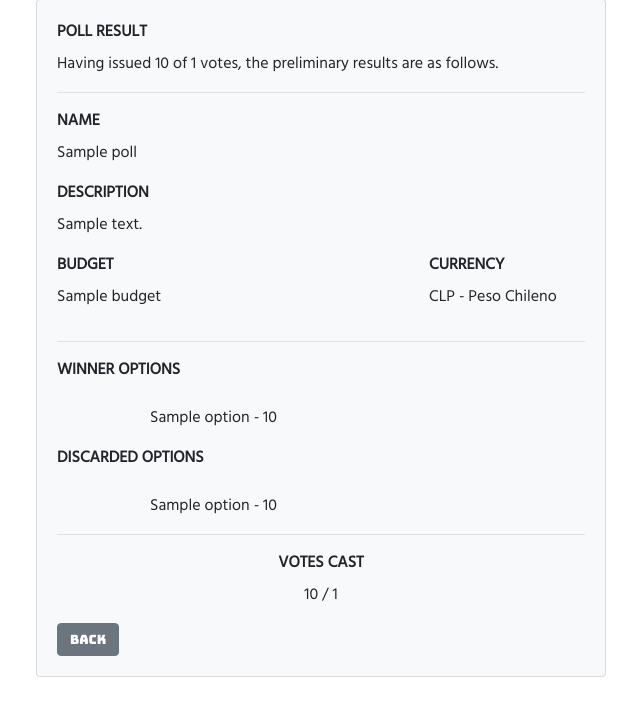
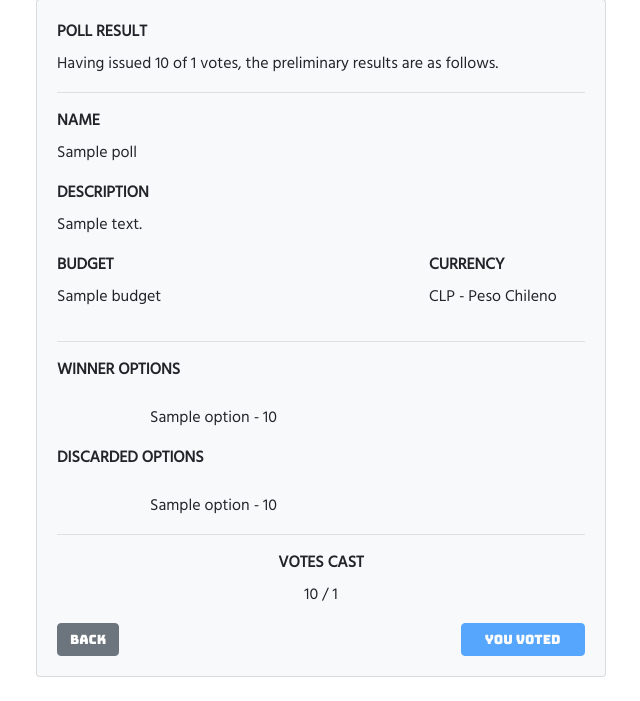
Before and after one commit to mcueto/prioriza, a Django app: template prioriza/templates/poll/result.html in a window 1280 px wide. Shown: the part 161-862 px from the top of the page, without its empty margins (319-959 px from the left). Run offline with Django 3.2, Linux system fonts and the light colour scheme; the template is opened without the code that fills it: most values are stand-ins (such as "Sample title", 1, 10 or a date in 2020); some libraries are stand-ins or nearby versions.

Commit message:
Minor changes to PollResultView poll result template

```diff
--- a/prioriza/templates/poll/result.html
+++ b/prioriza/templates/poll/result.html
@@ -170,12 +170,19 @@
 
     <div class="row">
       <div class="col-6">
-        <a href="{% url 'poll_detail' poll.unique_id %}" class="btn btn-secondary">
+        <a href="{% url 'poll_list' %}" class="btn btn-secondary">
           Back
         </a>
       </div>
 
       <div class="col-6">
+        {% if voted_by_current_user %}
+        <button class="btn btn-primary col-6 float-right" disabled>
+          <span v-if="voted_by_current_user">
+            You voted
+          </span>
+        </button>
+        {% endif %}
       </div>
     </div>
 
--- a/prioriza/views.py
+++ b/prioriza/views.py
@@ -134,4 +134,8 @@ class PollResultView(LoginRequiredMixin, TemplateView):
         context['votes_cast'] = poll.pollvote_set.count()
         context['users_count'] = get_user_model().objects.all().count()
 
+        context['voted_by_current_user'] = poll.pollvote_set.filter(
+            voter_user=self.request.user
+        ).exists()
+
         return context
```
